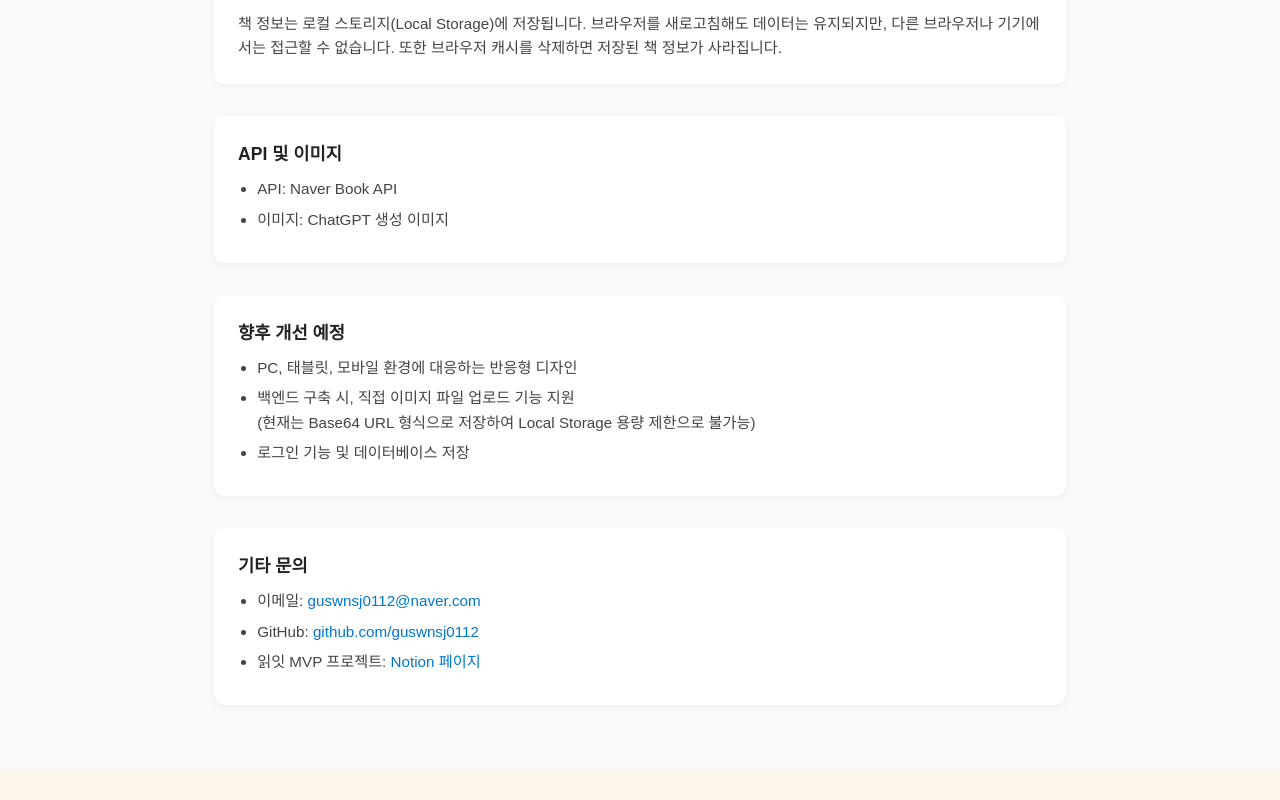
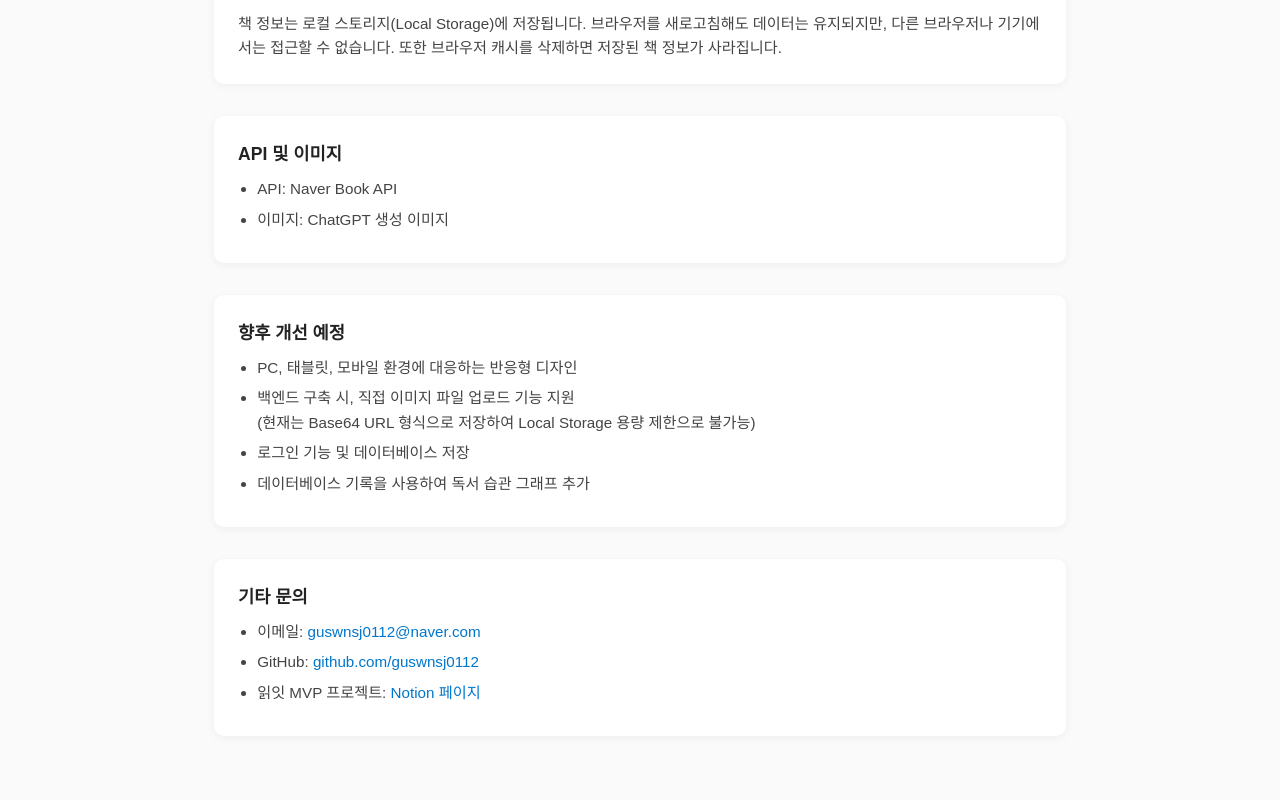
Before and after one commit to guswnsj0112/readIt, a React (Vite) app in the folder frontend/: page /contact in a window 1280 px wide. Shown: the part 479-1279 px from the top of the page. Before the commit the page ends 1248 px from the top, so only its background shows below. Built offline with nearby package versions, Linux system fonts and the light colour scheme.

Commit message:
feat: 문의 페이지 수정

```diff
--- a/frontend/src/pages/Contact.jsx
+++ b/frontend/src/pages/Contact.jsx
@@ -46,6 +46,7 @@ export default function Contact() {
               불가능)
             </li>
             <li>로그인 기능 및 데이터베이스 저장</li>
+            <li>데이터베이스 기록을 사용하여 독서 습관 그래프 추가</li>
           </ul>
         </div>
 
```
